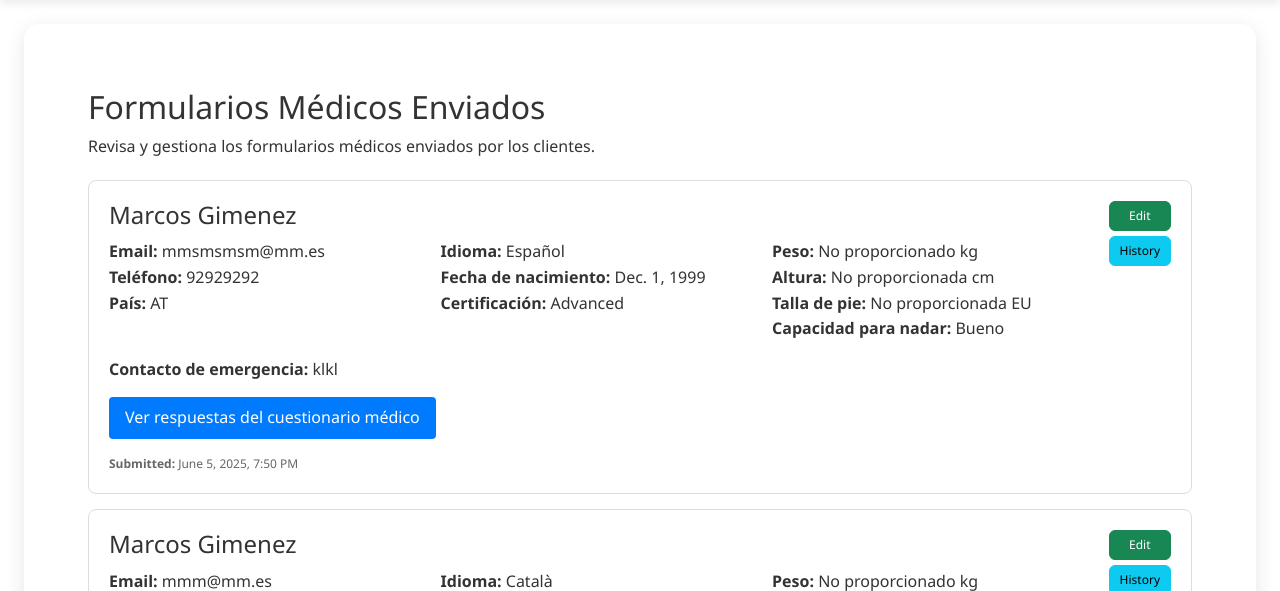
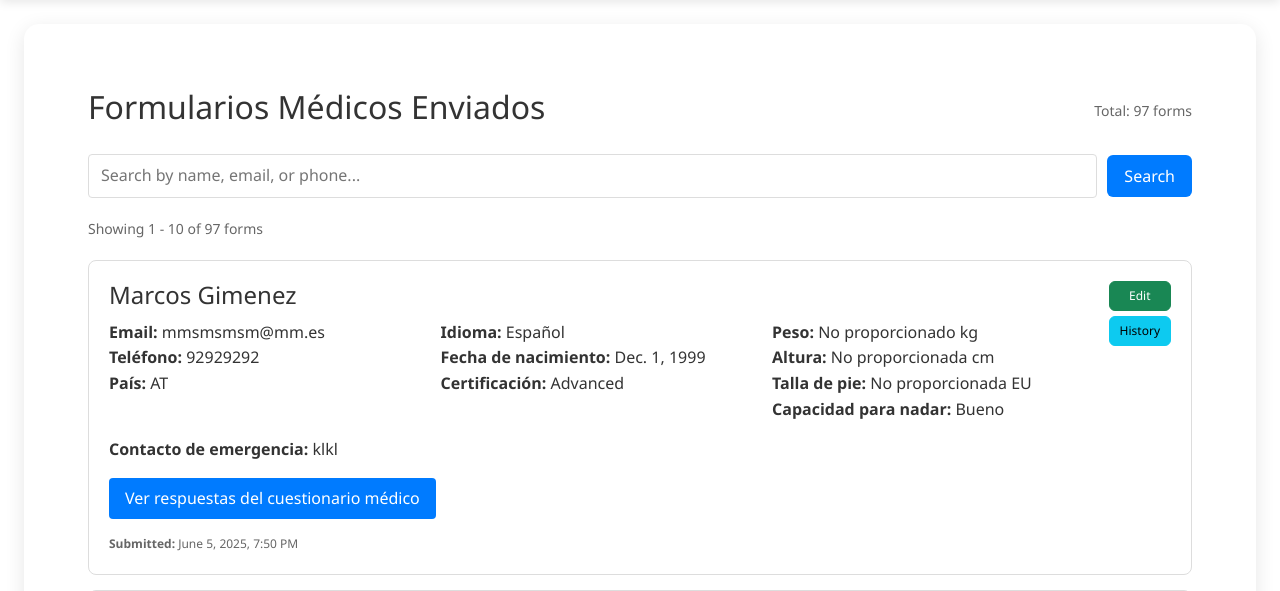
Before and after one commit to renekendeins/coraloffice, a Django app: page /users/medical-forms/ in a window 1280 px wide. Shown: the part 76-667 px from the top of the page. Run offline with Django 5.2, Linux system fonts and the light colour scheme; a user stored in the database is signed in; data comes from the database, SQL or seed files in the repository.

Commit message:
Assistant checkpoint: Added pagination and search to medical forms list
Assistant generated file changes:
- users/views.py: Add pagination to medical_forms_list view
- users/templates/users/medical_forms_list.html: Add search functionality and pagination controls, Add pagination controls before the back button

---

User prompt:

include pagination in medical form list

Replit-Commit-Author: Assistant
Replit-Commit-Session-Id: bfe0aa27-f703-47d1-b0bc-107eba6cc565

```diff
--- a/users/templates/users/medical_forms_list.html
+++ b/users/templates/users/medical_forms_list.html
@@ -5,10 +5,38 @@
 
 {% block users_content %}
 <div class="p-3 container">
+    <div style="display: flex; justify-content: space-between; align-items: center; margin-bottom: 20px;">
         <h2>Formularios Médicos Enviados</h2>
-    <p>Revisa y gestiona los formularios médicos enviados por los clientes.</p>
+        <div style="display: flex; align-items: center; gap: 10px;">
+            <span style="color: #666; font-size: 14px;">Total: {{ total_forms }} forms</span>
+        </div>
+    </div>
+
+    <!-- Search Form -->
+    <div style="margin-bottom: 20px;">
+        <form method="get" style="display: flex; gap: 10px; align-items: center;">
+            <input type="text" name="search" value="{{ search_query }}"
+                   placeholder="Search by name, email, or phone..."
+                   style="flex: 1; padding: 8px 12px; border: 1px solid #ddd; border-radius: 4px;">
+            <button type="submit" class="btn" style="background: #007bff; color: white; padding: 8px 16px;">Search</button>
+            {% if search_query %}
+                <a href="{% url 'users:medical_forms_list' %}" class="btn" style="background: #6c757d; color: white; padding: 8px 16px;">Clear</a>
+            {% endif %}
+        </form>
+    </div>
+
+    {% if search_query %}
+        <p style="color: #666; margin-bottom: 15px;">
+            Showing results for "{{ search_query }}" - {{ medical_forms.paginator.count }} forms found
+        </p>
+    {% endif %}
 
     {% if medical_forms %}
+        <!-- Pagination Info -->
+        <div style="margin-bottom: 15px; color: #666; font-size: 14px;">
+            Showing {{ medical_forms.start_index }} - {{ medical_forms.end_index }} of {{ medical_forms.paginator.count }} forms
+        </div>
+
         <div style="margin-top: 20px;">
             {% for customer in medical_forms %}
             <div style="border: 1px solid #ddd; padding: 20px; margin-bottom: 15px; border-radius: 8px; background: white;">
@@ -404,13 +432,36 @@
             </div>
             {% endfor %}
         </div>
+    <!-- Pagination -->
+        {% if medical_forms.has_other_pages %}
+        <div style="display: flex; justify-content: center; align-items: center; margin: 30px 0; gap: 10px;">
+            {% if medical_forms.has_previous %}
+                <a href="?page=1{% if search_query %}&search={{ search_query }}{% endif %}" class="btn" style="background: #6c757d; color: white; padding: 8px 12px;">First</a>
+                <a href="?page={{ medical_forms.previous_page_number }}{% if search_query %}&search={{ search_query }}{% endif %}" class="btn" style="background: #007bff; color: white; padding: 8px 12px;">Previous</a>
+            {% endif %}
+
+            <span style="margin: 0 15px; color: #666;">
+                Page {{ medical_forms.number }} of {{ medical_forms.paginator.num_pages }}
+            </span>
+
+            {% if medical_forms.has_next %}
+                <a href="?page={{ medical_forms.next_page_number }}{% if search_query %}&search={{ search_query }}{% endif %}" class="btn" style="background: #007bff; color: white; padding: 8px 12px;">Next</a>
+                <a href="?page={{ medical_forms.paginator.num_pages }}{% if search_query %}&search={{ search_query }}{% endif %}" class="btn" style="background: #6c757d; color: white; padding: 8px 12px;">Last</a>
+            {% endif %}
+        </div>
+        {% endif %}
     {% else %}
         <div style="text-align: center; padding: 40px; color: #666;">
+            {% if search_query %}
+                <p>No medical forms found matching "{{ search_query }}".</p>
+                <a href="{% url 'users:medical_forms_list' %}" class="btn" style="background: #007bff; color: white;">Show All Forms</a>
+            {% else %}
                 <p>No medical forms have been submitted yet.</p>
                 <p>Share the medical form link with customers:</p>
                 <div style="background: #f8f9fa; padding: 10px; border-radius: 5px; margin-top: 10px;">
                     <code>{{ request.build_absolute_uri }}{% url 'users:medical_form' %}</code>
                 </div>
+            {% endif %}
         </div>
     {% endif %}
 
--- a/users/views.py
+++ b/users/views.py
@@ -1156,7 +1156,29 @@ def medical_forms_list(request):
         return redirect('users:profile')
 
     medical_forms = Customer.objects.filter(diving_center=request.user).order_by('-created_at')
-    return render(request, 'users/medical_forms_list.html', {'medical_forms': medical_forms})
+
+    # Handle search
+    search_query = request.GET.get('search', '').strip()
+    if search_query:
+        from django.db.models import Q
+        medical_forms = medical_forms.filter(
+            Q(first_name__icontains=search_query) |
+            Q(last_name__icontains=search_query) |
+            Q(email__icontains=search_query) |
+            Q(phone_number__icontains=search_query)
+        )
+
+    # Add pagination
+    from django.core.paginator import Paginator
+    paginator = Paginator(medical_forms, 10)  # Show 10 forms per page
+    page_number = request.GET.get('page')
+    medical_forms_page = paginator.get_page(page_number)
+
+    return render(request, 'users/medical_forms_list.html', {
+        'medical_forms': medical_forms_page,
+        'search_query': search_query,
+        'total_forms': medical_forms.count()
+    })
 
 
 # Medical Form (accessible without login)
```
Lines whose indentation alone changed are shown as unchanged.
